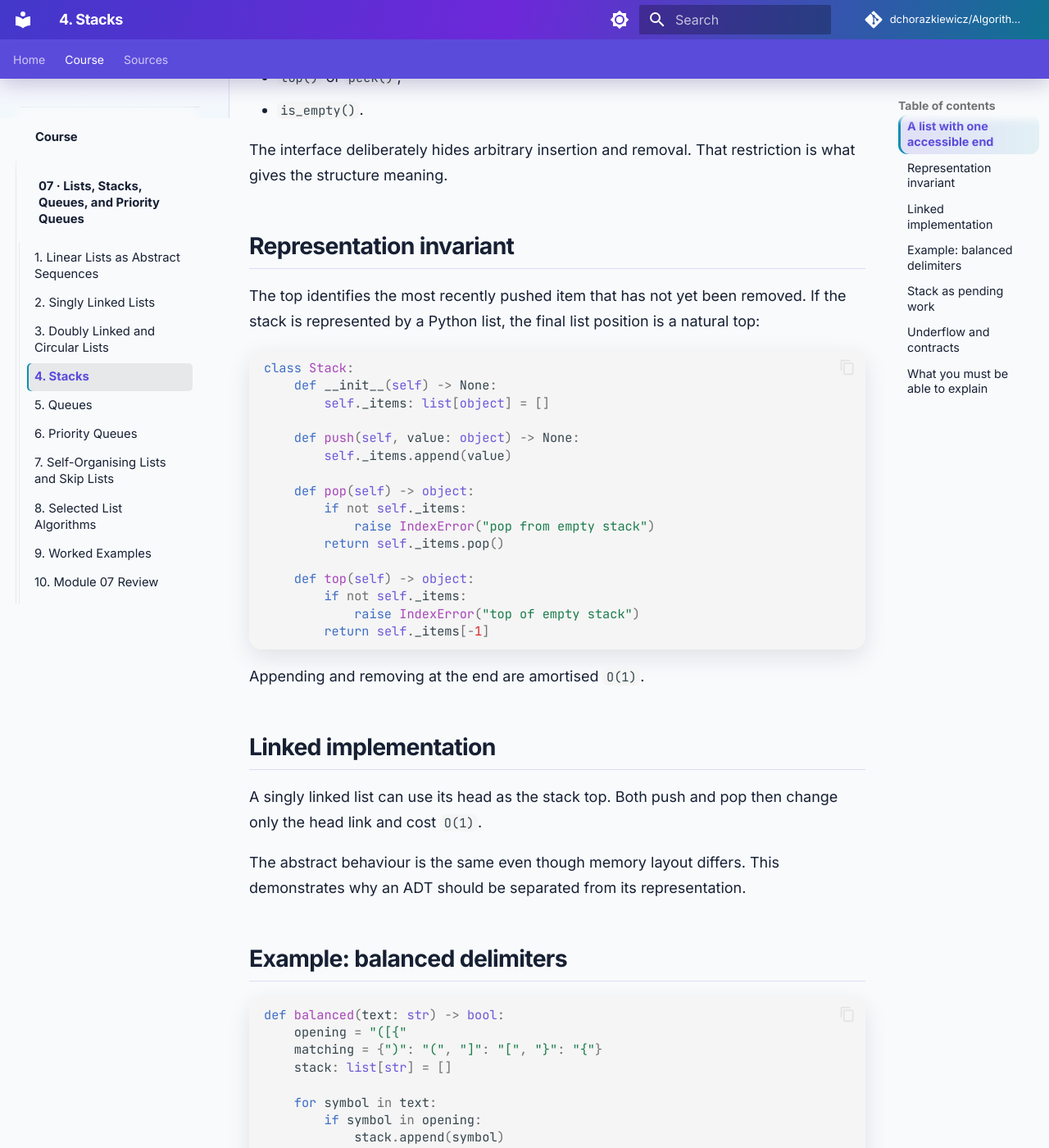
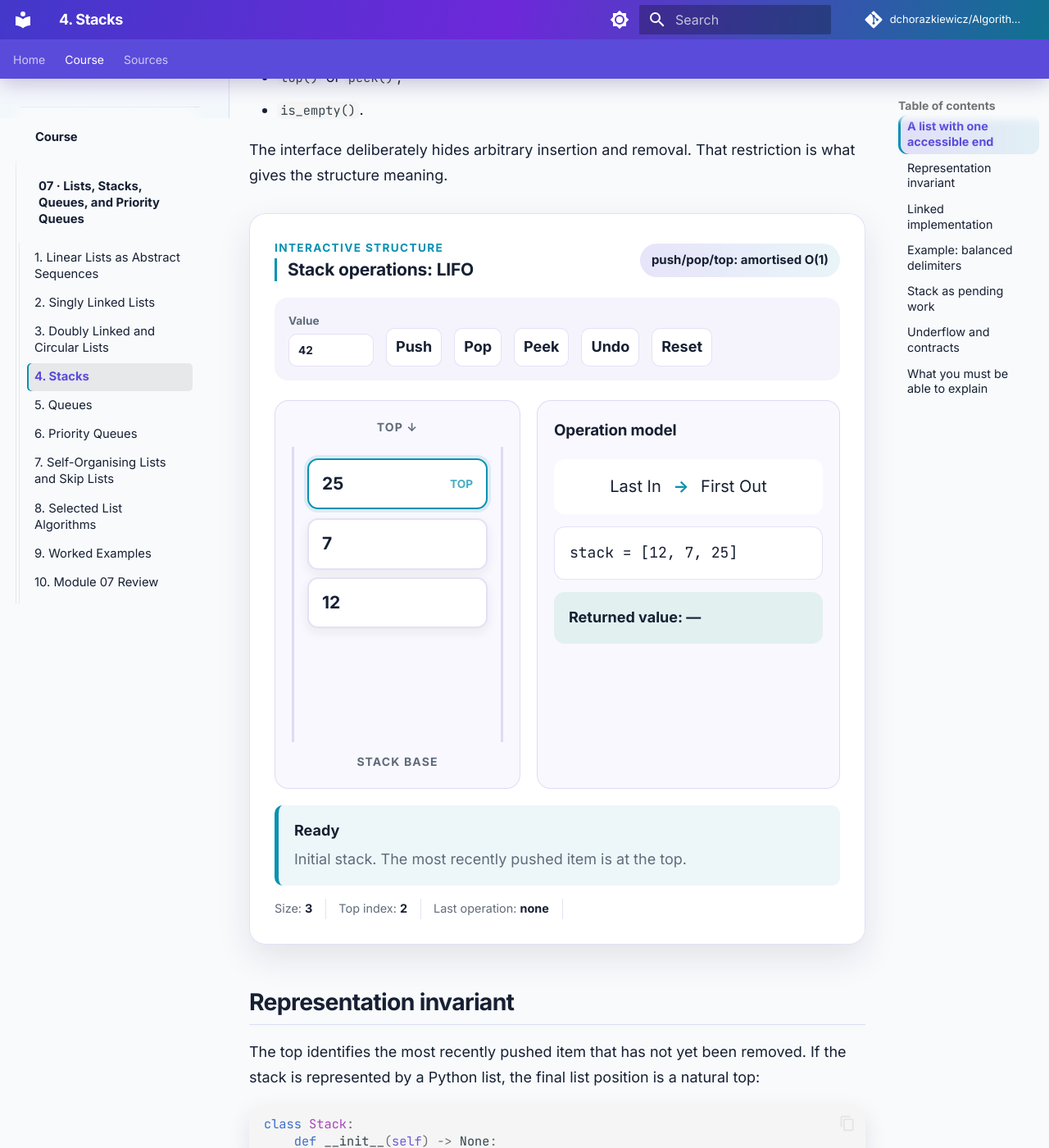
Before and after one commit to dchorazkiewicz/Algorithms_and_Complexity, an MkDocs documentation site: the page built from docs/course/07-lists-stacks-queues-and-priority-queues/04-stacks.md, in a window 1280 px wide and 1400 px high, scrolled down 437 px. Shown: the whole window at 82% size. Built offline with MkDocs 1.6.1 and Material for MkDocs 9.7.7, drawn with Linux system fonts in a browser that asks for light colours; comment, search, counter and statistics services are not loaded.

Commit message:
Add interactive LIFO stack visualisation (#4)
* Add interactive LIFO stack visualisation

* Style interactive LIFO stack visualisation

* Embed interactive stack visualisation in stacks chapter

```diff
--- a/docs/course/07-lists-stacks-queues-and-priority-queues/04-stacks.md
+++ b/docs/course/07-lists-stacks-queues-and-priority-queues/04-stacks.md
@@ -10,6 +10,10 @@ A **stack** is an abstract data type governed by the LIFO rule: the last item in
 - `is_empty()`.
 
 The interface deliberately hides arbitrary insertion and removal. That restriction is what gives the structure meaning.
+
+<link rel="stylesheet" href="../../../stylesheets/stack-lifo-visualization.css">
+<div data-stack-viz></div>
+<script src="../../../javascripts/stack-lifo-visualization.js"></script>
 
 ## Representation invariant
 
--- /dev/null
+++ b/docs/javascripts/stack-lifo-visualization.js
@@ -0,0 +1,130 @@
+(() => {
+  class StackVisualizer {
+    constructor(root) {
+      this.root = root;
+      this.items = [12, 7, 25];
+      this.history = [];
+      this.renderShell();
+      this.bind();
+      this.render('Initial stack. The most recently pushed item is at the top.');
+    }
+
+    renderShell() {
+      this.root.classList.add('ds-viz', 'stack-viz');
+      this.root.innerHTML = `
+        <div class="ds-viz__header">
+          <div><p class="ds-viz__eyebrow">Interactive structure</p><h3>Stack operations: LIFO</h3></div>
+          <span class="ds-viz__complexity">push/pop/top: amortised O(1)</span>
+        </div>
+        <div class="ds-viz__controls">
+          <label>Value<input data-role="value" type="number" value="42"></label>
+          <button type="button" data-action="push">Push</button>
+          <button type="button" data-action="pop">Pop</button>
+          <button type="button" data-action="peek">Peek</button>
+          <button type="button" data-action="undo">Undo</button>
+          <button type="button" data-action="reset">Reset</button>
+        </div>
+        <div class="stack-viz__layout">
+          <section>
+            <div class="stack-viz__top-label">TOP ↓</div>
+            <div class="stack-viz__stack" data-role="stack" aria-live="polite"></div>
+            <div class="stack-viz__base">stack base</div>
+          </section>
+          <section class="stack-viz__model">
+            <h4>Operation model</h4>
+            <div class="stack-viz__rule">Last In <strong>→</strong> First Out</div>
+            <div class="stack-viz__code" data-role="code">stack = [12, 7, 25]</div>
+            <div class="stack-viz__result" data-role="result">Returned value: —</div>
+          </section>
+        </div>
+        <div class="ds-viz__status"><strong data-role="title">Ready</strong><span data-role="explanation"></span></div>
+        <div class="ds-viz__metrics">
+          <span>Size: <strong data-role="size">3</strong></span>
+          <span>Top index: <strong data-role="top-index">2</strong></span>
+          <span>Last operation: <strong data-role="operation">none</strong></span>
+        </div>`;
+    }
+
+    bind() {
+      this.value = this.root.querySelector('[data-role="value"]');
+      this.root.querySelector('[data-action="push"]').addEventListener('click', () => this.push());
+      this.root.querySelector('[data-action="pop"]').addEventListener('click', () => this.pop());
+      this.root.querySelector('[data-action="peek"]').addEventListener('click', () => this.peek());
+      this.root.querySelector('[data-action="undo"]').addEventListener('click', () => this.undo());
+      this.root.querySelector('[data-action="reset"]').addEventListener('click', () => this.reset());
+    }
+
+    remember() { this.history.push([...this.items]); }
+
+    push() {
+      const value = Number(this.value.value);
+      if (!Number.isFinite(value)) return this.render('Enter a numeric value.', 'Invalid input', 'error');
+      this.remember();
+      this.items.push(value);
+      this.render(`Push ${value}: append it above the previous top.`, 'Push', 'push', value);
+    }
+
+    pop() {
+      if (!this.items.length) return this.render('Underflow: pop requires a non-empty stack.', 'Stack underflow', 'error');
+      this.remember();
+      const value = this.items.pop();
+      this.render(`Pop removes ${value}, the most recently pushed item.`, 'Pop', 'pop', value);
+    }
+
+    peek() {
+      if (!this.items.length) return this.render('Peek requires a non-empty stack.', 'Stack underflow', 'error');
+      const value = this.items[this.items.length - 1];
+      this.render(`Peek reads ${value} without changing the stack.`, 'Peek', 'peek', value);
+    }
+
+    undo() {
+      if (!this.history.length) return this.render('There is no earlier state to restore.', 'Undo unavailable', 'error');
+      this.items = this.history.pop();
+      this.render('Restored the previous stack state.', 'Undo', 'undo');
+    }
+
+    reset() {
+      this.items = [12, 7, 25];
+      this.history = [];
+      this.render('Reset to the initial stack.', 'Reset', 'reset');
+    }
+
+    render(explanation, title = 'Ready', operation = 'none', returned = null) {
+      const stack = this.root.querySelector('[data-role="stack"]');
+      stack.innerHTML = this.items.length
+        ? [...this.items].reverse().map((value, i) => `<div class="stack-viz__item ${i === 0 ? 'is-top' : ''}"><span>${value}</span>${i === 0 ? '<small>top</small>' : ''}</div>`).join('')
+        : '<div class="stack-viz__empty">empty stack</div>';
+      this.root.querySelector('[data-role="title"]').textContent = title;
+      const text = this.root.querySelector('[data-role="explanation"]');
+      text.textContent = explanation;
+      text.classList.toggle('is-error', operation === 'error');
+      this.root.querySelector('[data-role="size"]').textContent = this.items.length;
+      this.root.querySelector('[data-role="top-index"]').textContent = this.items.length ? this.items.length - 1 : '—';
+      this.root.querySelector('[data-role="operation"]').textContent = operation;
+      this.root.querySelector('[data-role="code"]').textContent = `stack = [${this.items.join(', ')}]`;
+      this.root.querySelector('[data-role="result"]').textContent = `Returned value: ${returned === null ? '—' : returned}`;
+    }
+  }
+
+  function mount() {
+    const path = window.location.pathname.replace(/\/$/, '');
+    if (!path.endsWith('/04-stacks') || document.querySelector('[data-stack-viz]')) return;
+    const heading = [...document.querySelectorAll('.md-content h2')].find((node) => node.textContent.includes('Representation invariant'));
+    if (!heading) return;
+    const root = document.createElement('div');
+    root.dataset.stackViz = '';
+    heading.parentNode.insertBefore(root, heading);
+  }
+
+  function initialise() {
+    mount();
+    document.querySelectorAll('[data-stack-viz]').forEach((root) => {
+      if (root.dataset.initialised) return;
+      root.dataset.initialised = 'true';
+      new StackVisualizer(root);
+    });
+  }
+
+  if (typeof document$ !== 'undefined') document$.subscribe(initialise);
+  else document.addEventListener('DOMContentLoaded', initialise);
+})();
--- /dev/null
+++ b/docs/stylesheets/stack-lifo-visualization.css
@@ -0,0 +1,116 @@
+.stack-viz__layout {
+  display: grid;
+  grid-template-columns: minmax(15rem, .85fr) minmax(17rem, 1.15fr);
+  gap: 1rem;
+  margin: 1.2rem 0 1rem;
+}
+
+.stack-viz__layout > section {
+  min-width: 0;
+  padding: 1rem;
+  border: 1px solid var(--course-border);
+  border-radius: .85rem;
+  background: rgba(91, 75, 219, .035);
+}
+
+.stack-viz__top-label,
+.stack-viz__base {
+  color: var(--course-muted);
+  font-size: .7rem;
+  font-weight: 800;
+  letter-spacing: .08em;
+  text-align: center;
+  text-transform: uppercase;
+}
+
+.stack-viz__stack {
+  display: flex;
+  min-height: 18rem;
+  flex-direction: column;
+  gap: .45rem;
+  justify-content: flex-start;
+  margin: .6rem 0;
+  padding: .8rem;
+  border-right: 3px solid var(--course-border);
+  border-left: 3px solid var(--course-border);
+}
+
+.stack-viz__item {
+  display: flex;
+  align-items: center;
+  justify-content: space-between;
+  min-height: 3rem;
+  padding: .55rem .8rem;
+  border: 2px solid var(--course-border);
+  border-radius: .65rem;
+  background: var(--course-panel-strong);
+  box-shadow: 0 5px 14px rgba(17, 24, 39, .07);
+  transition: transform 180ms ease, border-color 180ms ease, box-shadow 180ms ease;
+}
+
+.stack-viz__item.is-top {
+  border-color: var(--course-cyan);
+  box-shadow: 0 0 0 4px rgba(8, 145, 178, .12);
+  transform: translateY(-2px);
+}
+
+.stack-viz__item span {
+  font-size: 1.05rem;
+  font-weight: 850;
+}
+
+.stack-viz__item small {
+  color: var(--md-accent-fg-color);
+  font-size: .68rem;
+  font-weight: 800;
+  text-transform: uppercase;
+}
+
+.stack-viz__empty {
+  display: grid;
+  min-height: 14rem;
+  place-items: center;
+  border: 2px dashed var(--course-border);
+  border-radius: .7rem;
+  color: var(--course-muted);
+  font-weight: 750;
+}
+
+.stack-viz__model h4 {
+  margin-top: 0;
+}
+
+.stack-viz__rule,
+.stack-viz__code,
+.stack-viz__result {
+  margin-bottom: .75rem;
+  padding: .8rem .9rem;
+  border-radius: .65rem;
+  background: var(--course-panel-strong);
+}
+
+.stack-viz__rule {
+  font-size: 1rem;
+  text-align: center;
+}
+
+.stack-viz__rule strong {
+  padding: 0 .45rem;
+  color: var(--md-accent-fg-color);
+}
+
+.stack-viz__code {
+  overflow-x: auto;
+  border: 1px solid var(--course-border);
+  font-family: var(--md-code-font-family);
+}
+
+.stack-viz__result {
+  background: rgba(5, 150, 105, .09);
+  font-weight: 800;
+}
+
+@media (max-width: 780px) {
+  .stack-viz__layout { grid-template-columns: 1fr; }
+  .stack-viz__stack { min-height: 12rem; }
+}
```
